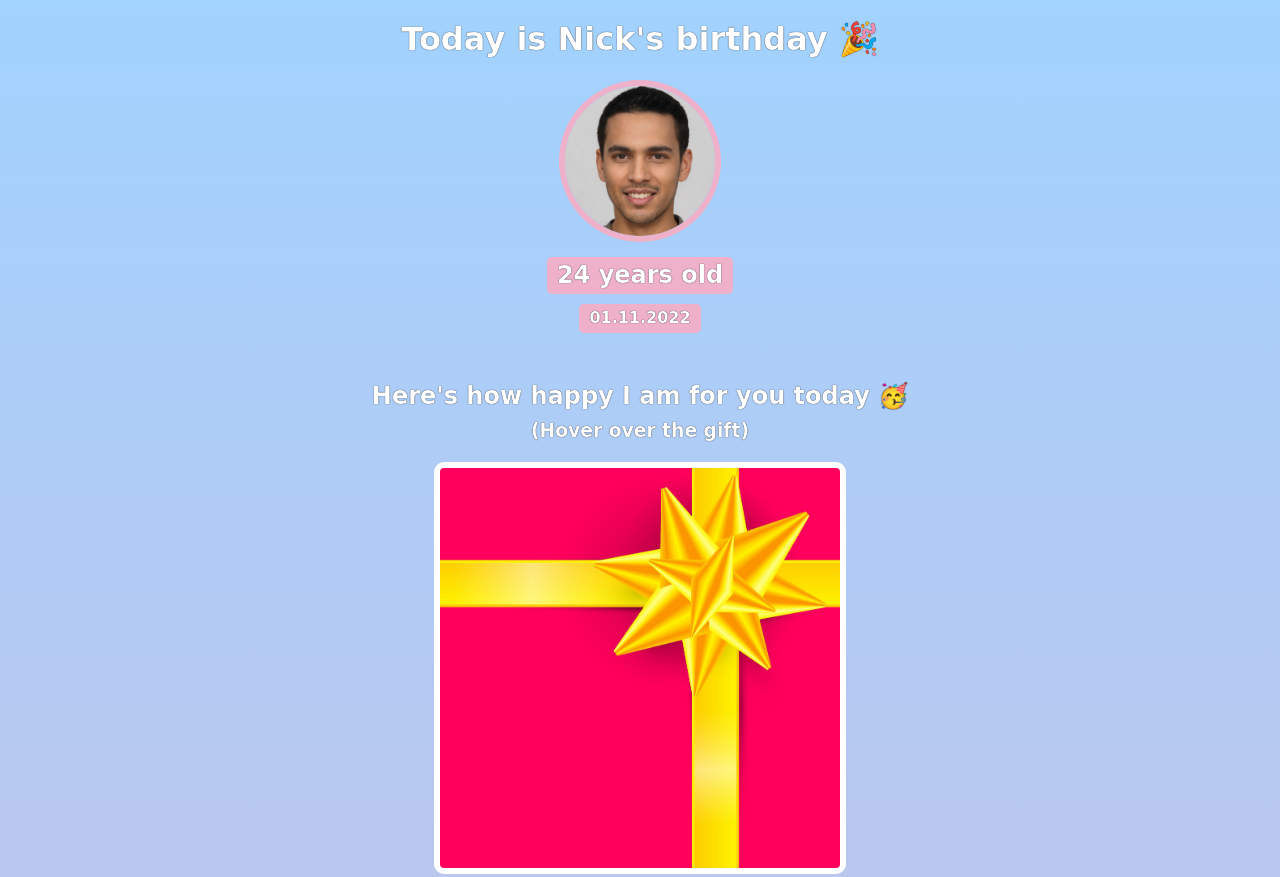
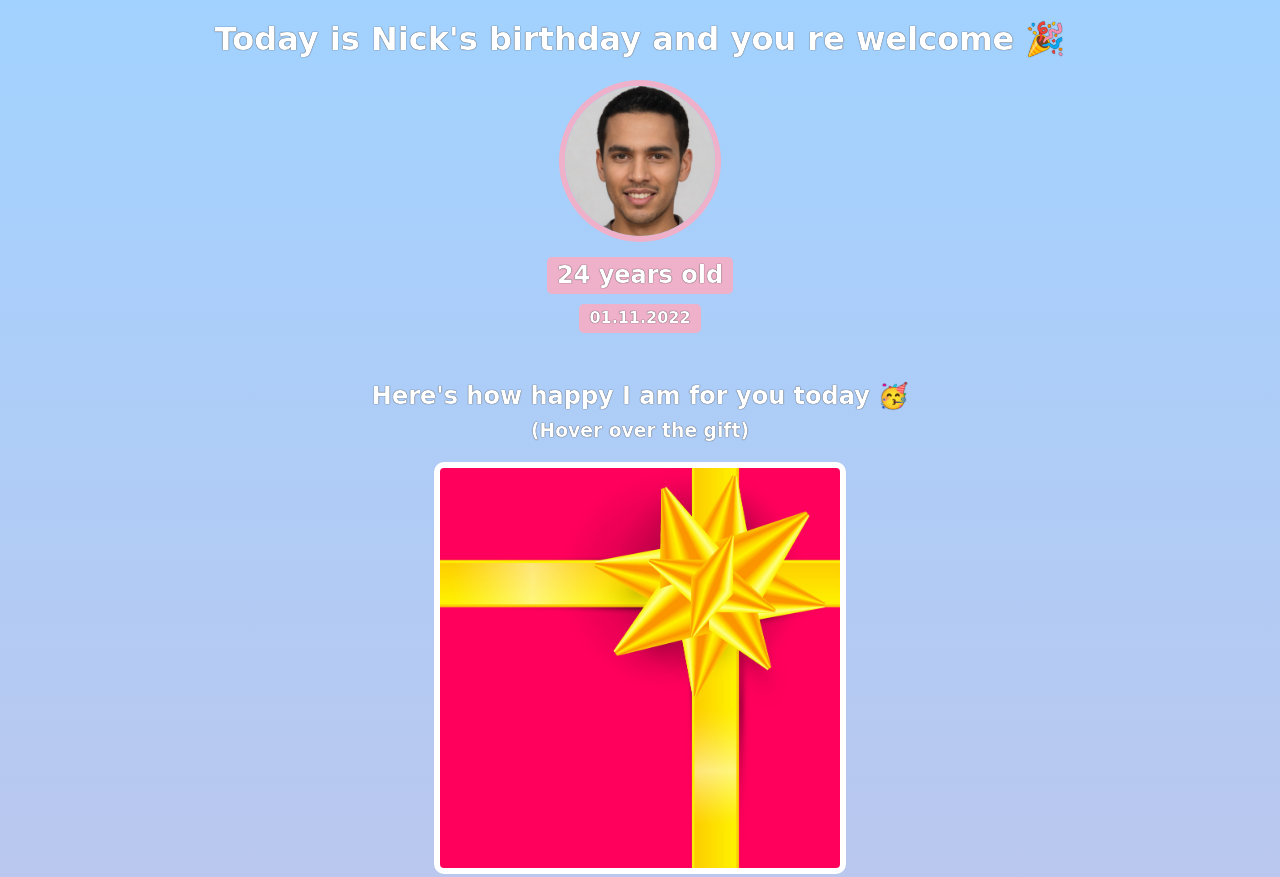
Before and after one commit to Riadsmar/birthday-gift-site, a website built with Vite: page index.html in a window 1280 px wide. Shown: the top 877 px of the page. Built offline with nearby package versions, Linux system fonts and the light colour scheme; a web font is replaced by a local one.

Commit message:
you re welcome

```diff
--- a/index.html
+++ b/index.html
@@ -7,7 +7,7 @@
     </head>
     <body>
         <div id="header">
-            <h1>Today is Nick's birthday 🎉</h1>
+            <h1>Today is Nick's birthday and you re welcome 🎉</h1>
             <img id="bff-img" src="images/nick.jpg">
             <h2 id="bday-age">24 years old</h2>
             <h4 id="bday-date">01.11.2022</h4>
```
